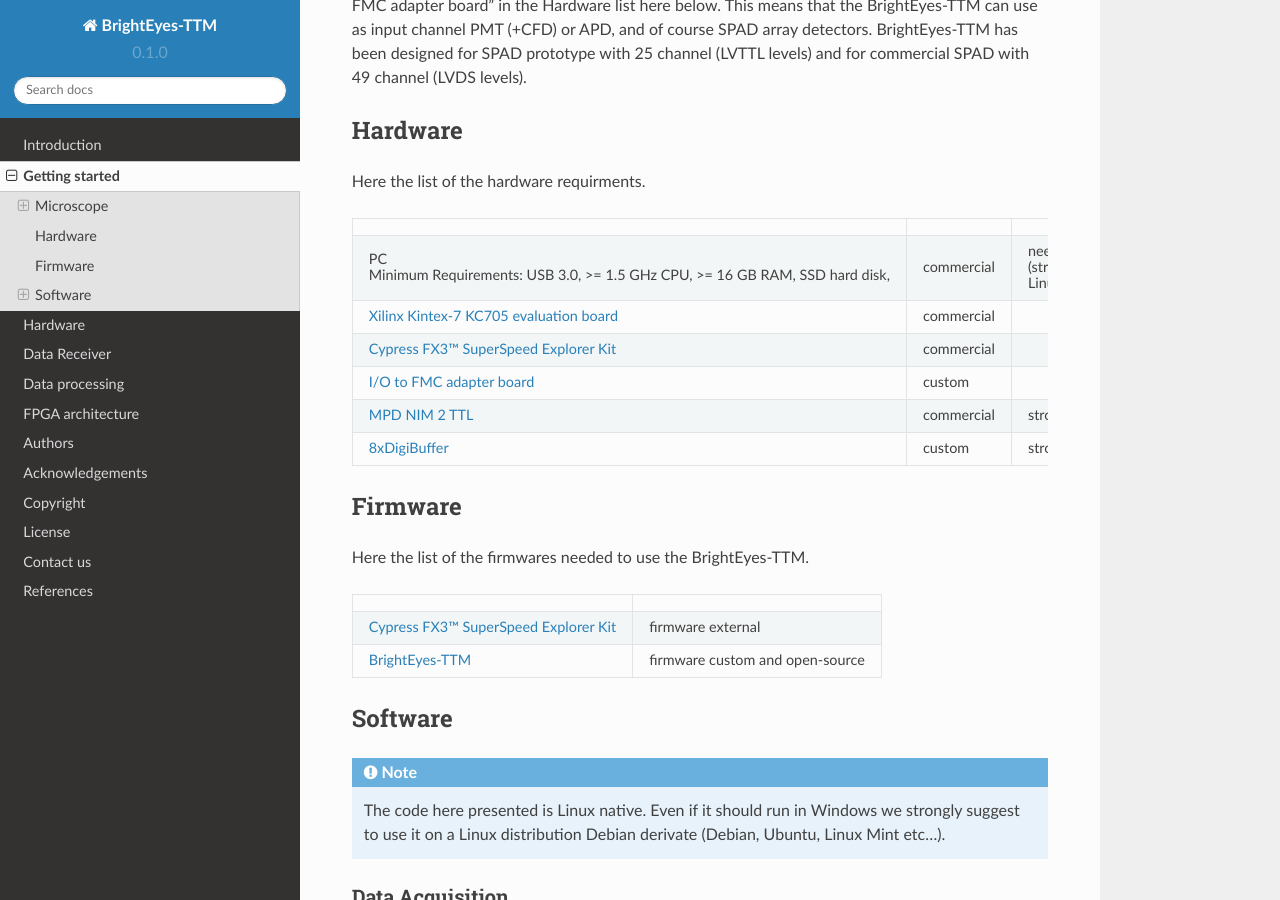
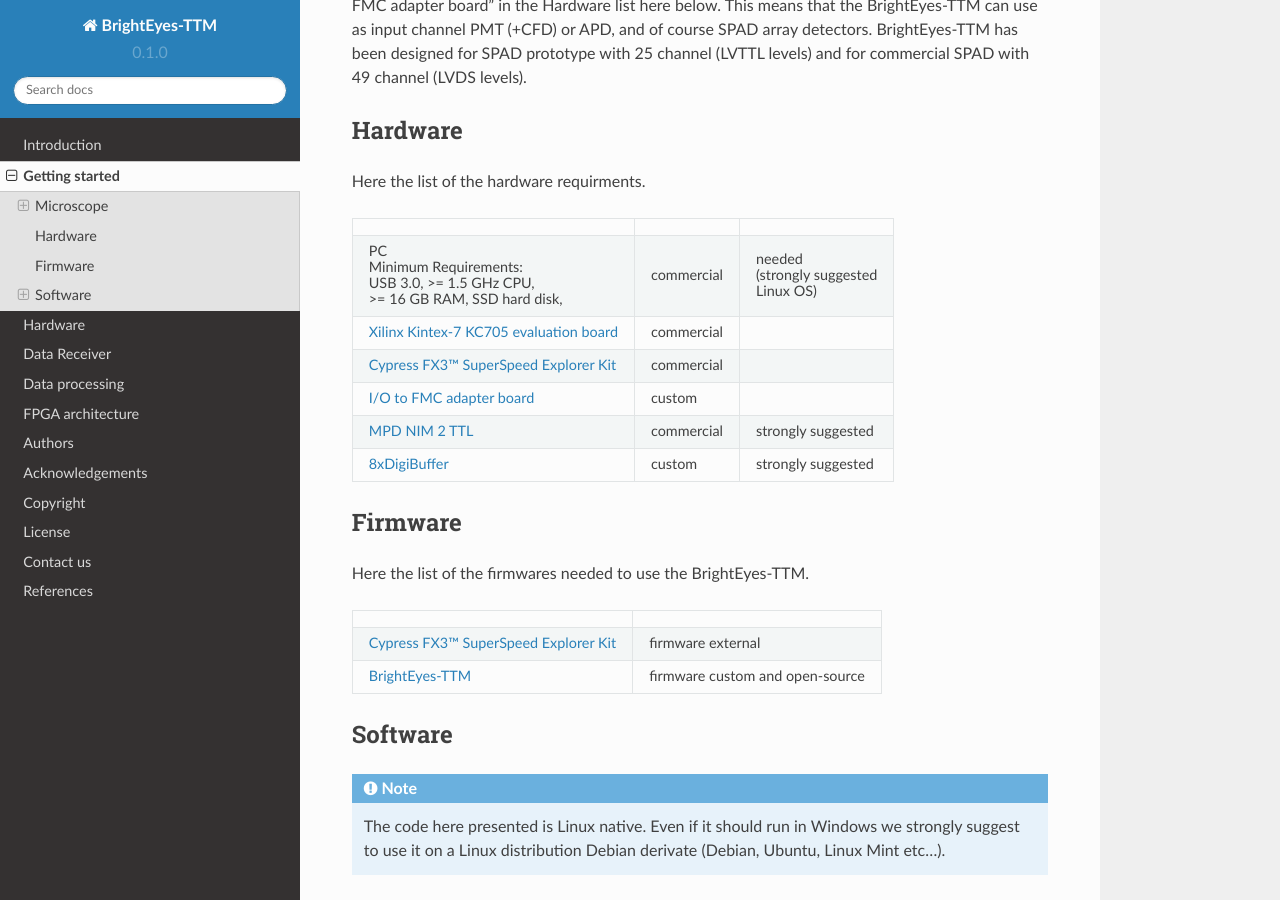
Before and after one commit to mattia-donato/BrightEyes-TTM-docs, a Sphinx documentation site: the page built from docs/source/gettingstarted.md, in a window 1280 px wide and 900 px high, scrolled down 806 px. Built offline with Sphinx 7.4.7 and the Read the Docs theme 2.0.0, drawn with Linux system fonts in a browser that asks for light colours; pages that are not in the unit, such as notebooks, are missing from menus.

```diff
--- a/docs/source/gettingstarted.md
+++ b/docs/source/gettingstarted.md
@@ -22,7 +22,7 @@ Here the list of the hardware requirments.
 
 |      |     |     |
 |------|-----|-----|
-|PC  <br /> Minimum Requirements: USB 3.0, >= 1.5 GHz CPU, >= 16 GB RAM, SSD hard disk, |  commercial   | needed <br /> (strongly suggested<br /> Linux OS)   |
+|PC  <br /> Minimum Requirements:  <br /> USB 3.0, >= 1.5 GHz CPU, <br /> >= 16 GB RAM, SSD hard disk, |  commercial   | needed <br /> (strongly suggested<br /> Linux OS)   |
 |[Xilinx Kintex-7 KC705 evaluation board](FPGABoard.md)| commercial  | |
 |[Cypress FX3™ SuperSpeed Explorer Kit](FMCAdapter.md)| commercial  | |
 |[I/O to FMC adapter board](IOConnectorBoard.md) | custom |      |
```
